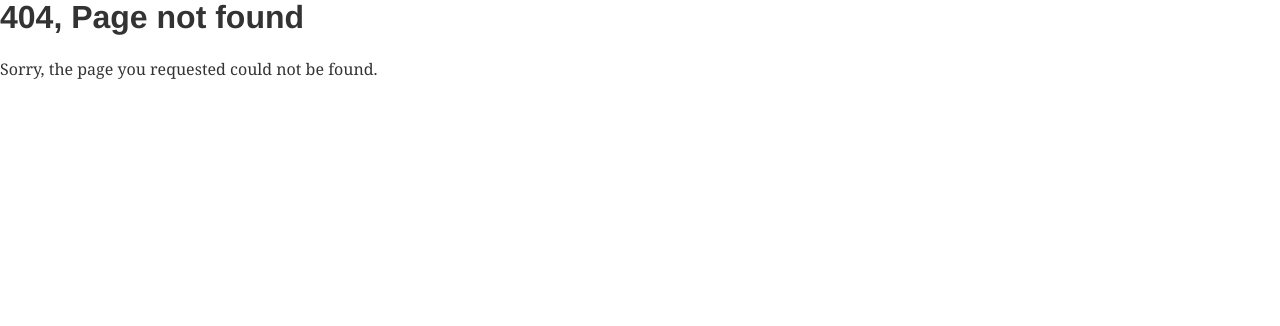
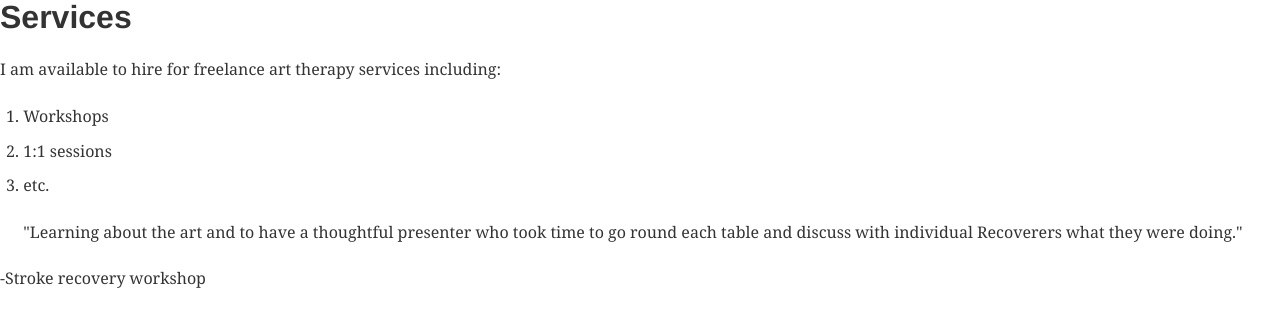
Before and after one commit to jshakes/markshakespeare.co.uk, a Gatsby site: page /services in a window 1280 px wide. Before the commit this address had no page. Built offline with nearby package versions, Linux system fonts and the light colour scheme; Gatsby itself is replaced by a stand-in of ours.

Commit message:
services page

```diff
--- a/src/components/Header/Nav.js
+++ b/src/components/Header/Nav.js
@@ -7,6 +7,7 @@ const Nav = () => {
     <ul className={styles.nav}>
       <NavItem to="/">Home</NavItem>
       <NavItem to="/about">About</NavItem>
+      <NavItem to="/services">Services</NavItem>
       <NavItem to="/contact">Contact</NavItem>
     </ul>
   );
--- a/src/pages/about.js
+++ b/src/pages/about.js
@@ -15,8 +15,4 @@ const AboutPage = props => {
   );
 };
 
-exports.data = {
-  title: 'HERE IS THE PAGE TITLE'
-};
-
 export default AboutPage;
--- /dev/null
+++ b/src/pages/services.js
@@ -0,0 +1,20 @@
+import React from 'react';
+import Page from '../components/Page';
+
+const ServicesPage = props => {
+  console.log(props);
+  return (
+    <Page title="Services">
+      <p>I am available to hire for freelance art therapy services including:</p>
+      <ol>
+        <li>Workshops</li>
+        <li>1:1 sessions</li>
+        <li>etc.</li>
+      </ol>
+      <blockquote>"Learning about the art and to have a thoughtful presenter who took time to go round each table and discuss with individual Recoverers what they were doing."</blockquote>
+      <p>-Stroke recovery workshop</p>
+    </Page>
+  );
+};
+
+export default ServicesPage;
```
